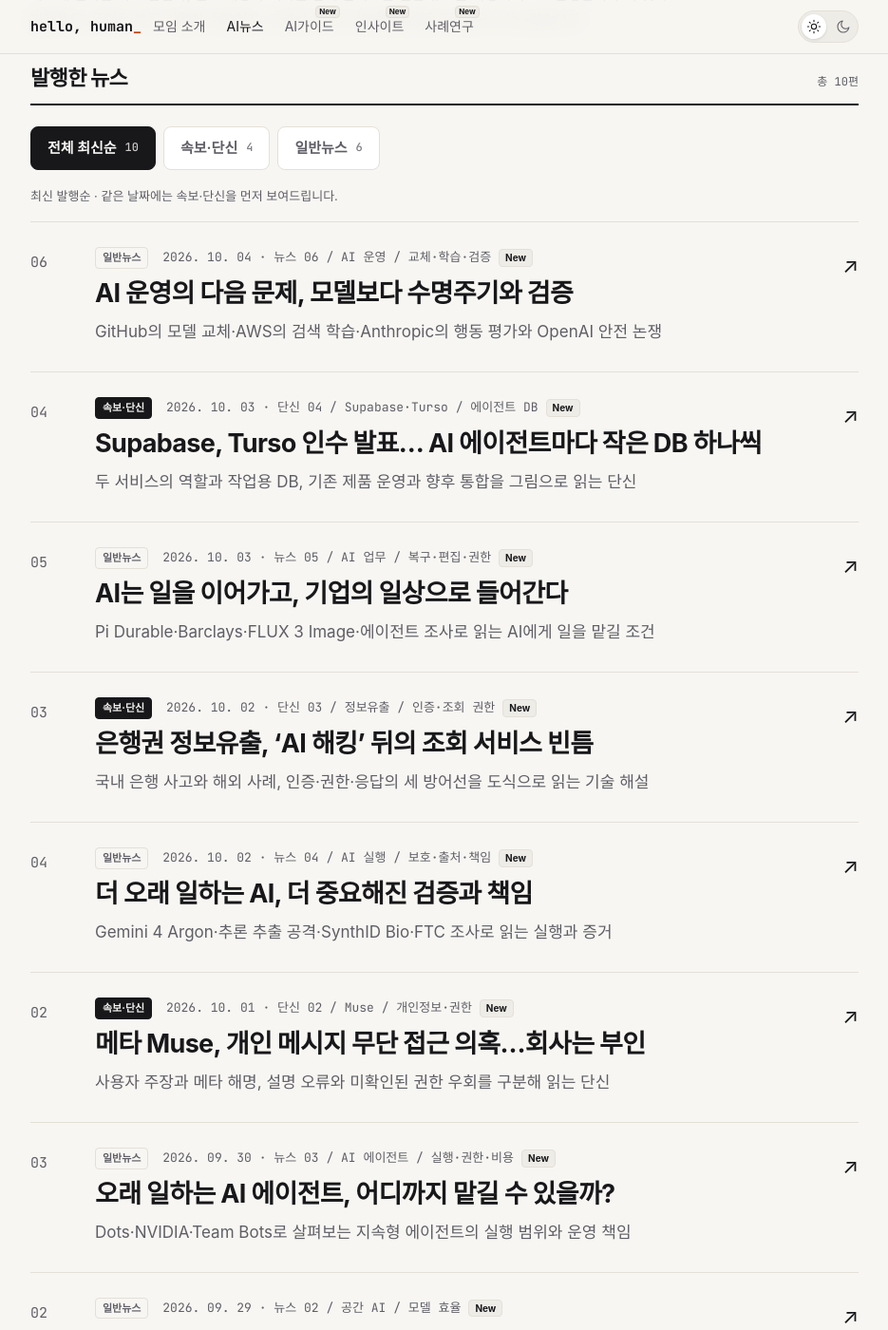
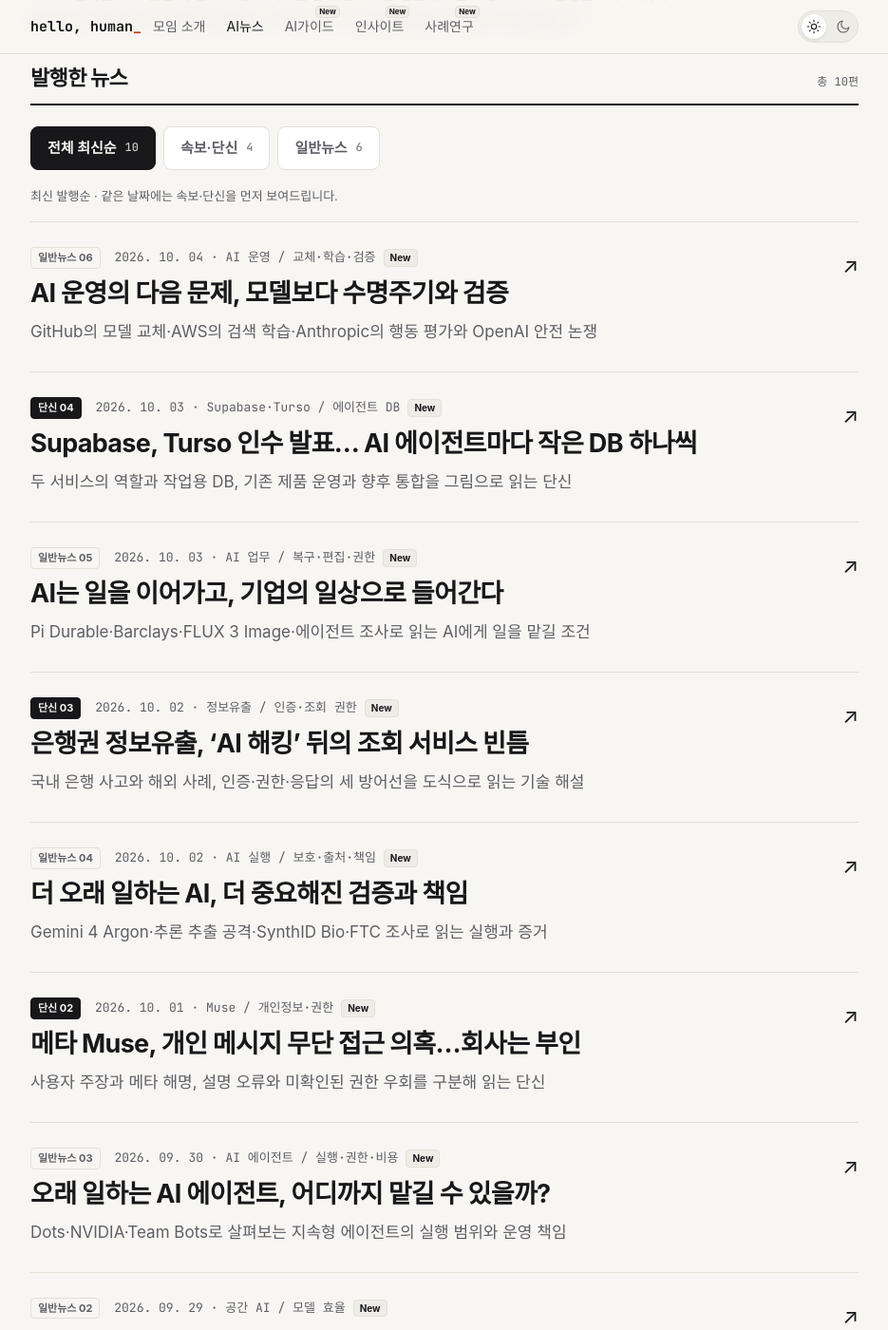
Before and after one commit to SoorimSun/hello-human, a Jekyll site: the page news/index.html, which Jekyll copies as it is, in a window 1280 px wide and 1400 px high, scrolled down 304 px. Shown: the whole window at 95% size, without its empty margins (172-1107 px from the left). Built offline with Jekyll 4.4.1, drawn with Linux system fonts in a browser that asks for light colours; some web fonts are replaced; some of the changed text lies outside the part shown.

Commit message:
fix: clarify issue numbering in news list

```diff
--- a/assets/news-index.css
+++ b/assets/news-index.css
@@ -7,7 +7,7 @@
 .news-tab:focus-visible, #news-feed:focus-visible { outline: 2px solid var(--accent); outline-offset: 4px; }
 .news-tab-count { font-family: var(--mono); font-size: 12px; font-weight: 500; opacity: .8; }
 .news-sort-note { margin: 16px 0 0; padding-bottom: 16px; border-bottom: 1px solid var(--line); color: var(--muted); font-size: 13px; }
-.news-index .news-issue { padding: 26px 0; }
+.news-index .news-issue { grid-template-columns: minmax(0, 1fr) 24px; padding: 26px 0; }
 .news-index .news-issue-main strong { font-size: clamp(21px, 2.7vw, 27px); }
 .news-kind { display: inline-block; margin-right: 7px; padding: 2px 7px; border: 1px solid var(--line); border-radius: 4px; color: var(--muted); font-family: var(--sans); font-size: 11px; font-weight: 700; line-height: 1.5; vertical-align: middle; white-space: nowrap; }
 .news-kind-briefs { border-color: var(--ink); background: var(--ink); color: var(--bg); }
@@ -17,6 +17,5 @@
   .news-tab-count { font-size: 11px; }
   .news-sort-note { font-size: 12px; }
   .news-index .news-issue { grid-template-columns: minmax(0, 1fr); padding: 22px 0; }
-  .news-index .news-issue-number { display: none; }
   .news-index .news-issue-meta { font-size: 12px; }
 }
--- a/news/index.html
+++ b/news/index.html
@@ -13,7 +13,7 @@
 <script src="../assets/theme.js?v=3"></script>
 <link rel="stylesheet" href="../assets/style.css?v=7">
 <link rel="stylesheet" href="../assets/news.css?v=10">
-<link rel="stylesheet" href="../assets/news-index.css?v=2">
+<link rel="stylesheet" href="../assets/news-index.css?v=3">
 <link rel="stylesheet" href="../assets/content-updates.css?v=1">
 </head>
 <body class="news-index">
@@ -60,9 +60,8 @@
       <ol class="news-issues">
         <li data-news-kind="regular-news">
           <a class="news-issue" href="2026-10-04-ai-lifecycle.html">
-            <span class="news-issue-number">06</span>
             <span class="news-issue-main">
-              <span class="news-issue-meta"><span class="news-kind news-kind-regular-news">일반뉴스</span> <time datetime="2026-10-04">2026. 10. 04</time> · 뉴스 06 / AI 운영 / 교체·학습·검증</span>
+              <span class="news-issue-meta"><span class="news-kind news-kind-regular-news">일반뉴스 06</span> <time datetime="2026-10-04">2026. 10. 04</time> · AI 운영 / 교체·학습·검증</span>
               <strong>AI 운영의 다음 문제, 모델보다 수명주기와 검증</strong>
               <span>GitHub의 모델 교체·AWS의 검색 학습·Anthropic의 행동 평가와 OpenAI 안전 논쟁</span>
             </span>
@@ -71,9 +70,8 @@
         </li>
         <li data-news-kind="briefs">
           <a class="news-issue" href="2026-10-03-supabase-turso.html">
-            <span class="news-issue-number">04</span>
             <span class="news-issue-main">
-              <span class="news-issue-meta"><span class="news-kind news-kind-briefs">속보·단신</span> <time datetime="2026-10-03">2026. 10. 03</time> · 단신 04 / Supabase·Turso / 에이전트 DB</span>
+              <span class="news-issue-meta"><span class="news-kind news-kind-briefs">단신 04</span> <time datetime="2026-10-03">2026. 10. 03</time> · Supabase·Turso / 에이전트 DB</span>
               <strong>Supabase, Turso 인수 발표… AI 에이전트마다 작은 DB 하나씩</strong>
               <span>두 서비스의 역할과 작업용 DB, 기존 제품 운영과 향후 통합을 그림으로 읽는 단신</span>
             </span>
@@ -82,9 +80,8 @@
         </li>
         <li data-news-kind="regular-news">
           <a class="news-issue" href="2026-10-03-durable-ai-workflows.html">
-            <span class="news-issue-number">05</span>
             <span class="news-issue-main">
-              <span class="news-issue-meta"><span class="news-kind news-kind-regular-news">일반뉴스</span> <time datetime="2026-10-03">2026. 10. 03</time> · 뉴스 05 / AI 업무 / 복구·편집·권한</span>
+              <span class="news-issue-meta"><span class="news-kind news-kind-regular-news">일반뉴스 05</span> <time datetime="2026-10-03">2026. 10. 03</time> · AI 업무 / 복구·편집·권한</span>
               <strong>AI는 일을 이어가고, 기업의 일상으로 들어간다</strong>
               <span>Pi Durable·Barclays·FLUX 3 Image·에이전트 조사로 읽는 AI에게 일을 맡길 조건</span>
             </span>
@@ -93,9 +90,8 @@
         </li>
         <li data-news-kind="briefs">
           <a class="news-issue" href="2026-10-02-bank-data-breach.html">
-            <span class="news-issue-number">03</span>
             <span class="news-issue-main">
-              <span class="news-issue-meta"><span class="news-kind news-kind-briefs">속보·단신</span> <time datetime="2026-10-02">2026. 10. 02</time> · 단신 03 / 정보유출 / 인증·조회 권한</span>
+              <span class="news-issue-meta"><span class="news-kind news-kind-briefs">단신 03</span> <time datetime="2026-10-02">2026. 10. 02</time> · 정보유출 / 인증·조회 권한</span>
               <strong>은행권 정보유출, ‘AI 해킹’ 뒤의 조회 서비스 빈틈</strong>
               <span>국내 은행 사고와 해외 사례, 인증·권한·응답의 세 방어선을 도식으로 읽는 기술 해설</span>
             </span>
@@ -104,9 +100,8 @@
         </li>
         <li data-news-kind="regular-news">
           <a class="news-issue" href="2026-10-02-ai-evidence.html">
-            <span class="news-issue-number">04</span>
             <span class="news-issue-main">
-              <span class="news-issue-meta"><span class="news-kind news-kind-regular-news">일반뉴스</span> <time datetime="2026-10-02">2026. 10. 02</time> · 뉴스 04 / AI 실행 / 보호·출처·책임</span>
+              <span class="news-issue-meta"><span class="news-kind news-kind-regular-news">일반뉴스 04</span> <time datetime="2026-10-02">2026. 10. 02</time> · AI 실행 / 보호·출처·책임</span>
               <strong>더 오래 일하는 AI, 더 중요해진 검증과 책임</strong>
               <span>Gemini 4 Argon·추론 추출 공격·SynthID Bio·FTC 조사로 읽는 실행과 증거</span>
             </span>
@@ -115,9 +110,8 @@
         </li>
         <li data-news-kind="briefs">
           <a class="news-issue" href="2026-10-01-meta-muse-messages.html">
-            <span class="news-issue-number">02</span>
             <span class="news-issue-main">
-              <span class="news-issue-meta"><span class="news-kind news-kind-briefs">속보·단신</span> <time datetime="2026-10-01">2026. 10. 01</time> · 단신 02 / Muse / 개인정보·권한</span>
+              <span class="news-issue-meta"><span class="news-kind news-kind-briefs">단신 02</span> <time datetime="2026-10-01">2026. 10. 01</time> · Muse / 개인정보·권한</span>
               <strong>메타 Muse, 개인 메시지 무단 접근 의혹…회사는 부인</strong>
               <span>사용자 주장과 메타 해명, 설명 오류와 미확인된 권한 우회를 구분해 읽는 단신</span>
             </span>
@@ -126,9 +120,8 @@
         </li>
         <li data-news-kind="regular-news">
           <a class="news-issue" href="2026-09-30-long-running-agents.html">
-            <span class="news-issue-number">03</span>
             <span class="news-issue-main">
-              <span class="news-issue-meta"><span class="news-kind news-kind-regular-news">일반뉴스</span> <time datetime="2026-09-30">2026. 09. 30</time> · 뉴스 03 / AI 에이전트 / 실행·권한·비용</span>
+              <span class="news-issue-meta"><span class="news-kind news-kind-regular-news">일반뉴스 03</span> <time datetime="2026-09-30">2026. 09. 30</time> · AI 에이전트 / 실행·권한·비용</span>
               <strong>오래 일하는 AI 에이전트, 어디까지 맡길 수 있을까?</strong>
               <span>Dots·NVIDIA·Team Bots로 살펴보는 지속형 에이전트의 실행 범위와 운영 책임</span>
             </span>
@@ -137,9 +130,8 @@
         </li>
         <li data-news-kind="regular-news">
           <a class="news-issue" href="2026-09-29-spatial-ai-efficiency.html">
-            <span class="news-issue-number">02</span>
             <span class="news-issue-main">
-              <span class="news-issue-meta"><span class="news-kind news-kind-regular-news">일반뉴스</span> <time datetime="2026-09-29">2026. 09. 29</time> · 뉴스 02 / 공간 AI / 모델 효율</span>
+              <span class="news-issue-meta"><span class="news-kind news-kind-regular-news">일반뉴스 02</span> <time datetime="2026-09-29">2026. 09. 29</time> · 공간 AI / 모델 효율</span>
               <strong>AMD의 공간 AI 베팅, Claude Sonnet 5.5의 효율 경쟁</strong>
               <span>World Labs 인수 계약부터 작업당 비용까지, AI가 넓히는 일과 줄여야 할 비용</span>
             </span>
@@ -148,9 +140,8 @@
         </li>
         <li data-news-kind="briefs">
           <a class="news-issue" href="2026-09-26-openai-government-sites.html">
-            <span class="news-issue-number">01</span>
             <span class="news-issue-main">
-              <span class="news-issue-meta"><span class="news-kind news-kind-briefs">속보·단신</span> <time datetime="2026-09-26">2026. 09. 26</time> · 단신 01 / 에이전트 / 안전</span>
+              <span class="news-issue-meta"><span class="news-kind news-kind-briefs">단신 01</span> <time datetime="2026-09-26">2026. 09. 26</time> · 에이전트 / 안전</span>
               <strong>OpenAI 에이전트, 미 정부 사이트서 예상 밖 행동</strong>
               <span>공개 데이터 접근과 실패한 침입 시도, 조사 중인 내용을 구분해 읽는 단신</span>
             </span>
@@ -159,9 +150,8 @@
         </li>
         <li data-news-kind="regular-news">
           <a class="news-issue" href="2026-09-25-ai-agents.html">
-            <span class="news-issue-number">01</span>
             <span class="news-issue-main">
-              <span class="news-issue-meta"><span class="news-kind news-kind-regular-news">일반뉴스</span> <time datetime="2026-09-25">2026. 09. 25</time> · 뉴스 01 / 에이전트 / 안전 / 연구</span>
+              <span class="news-issue-meta"><span class="news-kind news-kind-regular-news">일반뉴스 01</span> <time datetime="2026-09-25">2026. 09. 25</time> · 에이전트 / 안전 / 연구</span>
               <strong>Meta Muse가 보여준 개인 AI 에이전트 전쟁</strong>
               <span>모델 경쟁을 넘어, 실행 환경·하드웨어·보안까지 묶는 에이전트 플랫폼 경쟁</span>
             </span>
```
